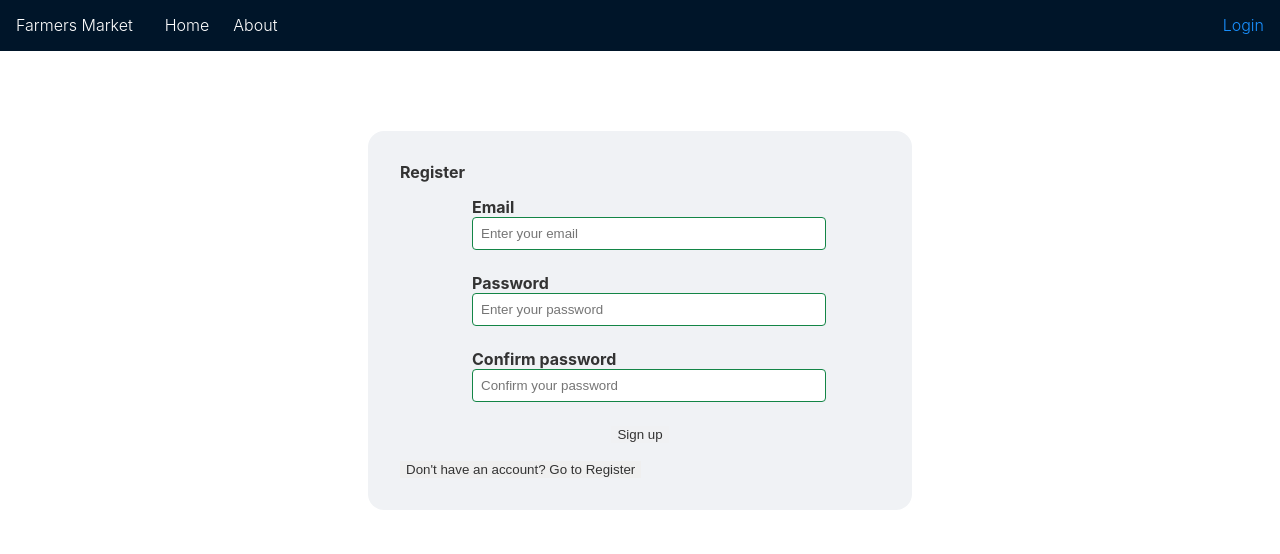
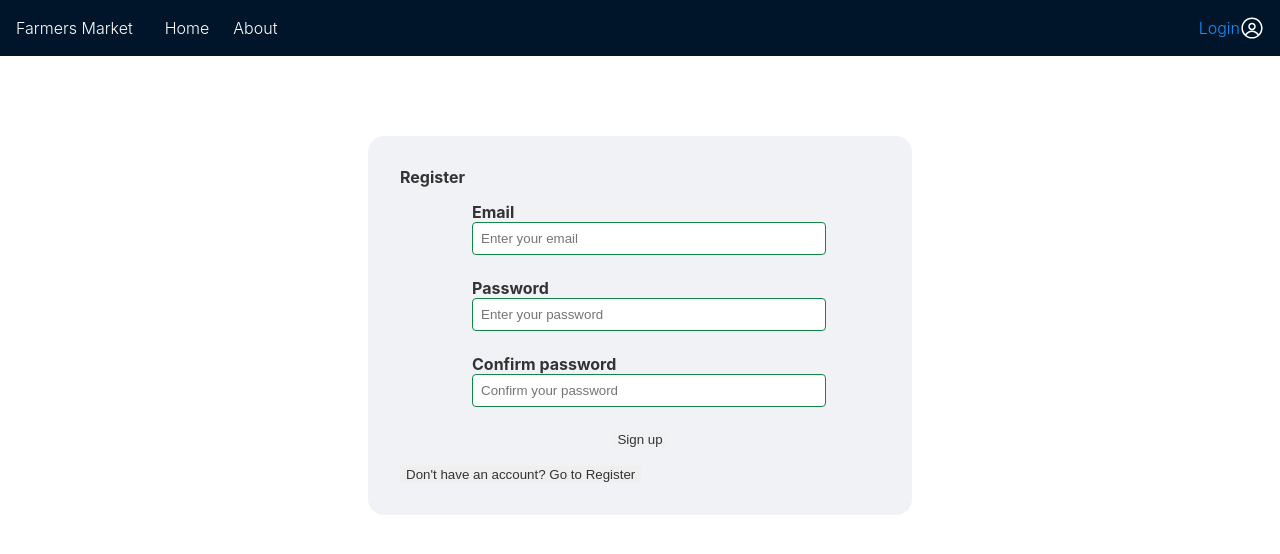
Before and after one commit to MVDem/market-client, a React (Vite) app: page /login in a window 1280 px wide. Shown: the top 554 px of the page. Built offline with nearby package versions, Linux system fonts and the light colour scheme; no server answers; a web font is replaced by a local one.

Commit message:
AvatarUI added to Header component. Done

```diff
--- a/src/components/header/Header.tsx
+++ b/src/components/header/Header.tsx
@@ -4,6 +4,7 @@ import styles from './Header.module.scss';
 import { useAppDispatch, useAppSelector } from '../../store/hooks';
 import { fetchLogout } from '../../store/thunks/auth.thunk';
 import { FiLogOut } from 'react-icons/fi';
+import AvatarUI from '../../UI/AvatarUI/AvatarUI';
 
 const Header: React.FC = () => {
   const { user } = useAppSelector((state) => state.authReducer);
@@ -23,18 +24,18 @@ const Header: React.FC = () => {
         <nav className={styles.navbar}>
           <ul>
             <li>
-              <NavLink to="/" className={setActive}>
+              <NavLink to='/' className={setActive}>
                 Home
               </NavLink>
             </li>
             <li>
-              <NavLink to="/about" className={setActive}>
+              <NavLink to='/about' className={setActive}>
                 About
               </NavLink>
             </li>
             {user?.farmer && (
               <li>
-                <NavLink to="/farmer" className={setActive}>
+                <NavLink to='/farmer' className={setActive}>
                   My dashboard
                 </NavLink>
               </li>
@@ -49,11 +50,15 @@ const Header: React.FC = () => {
             <button onClick={handleLogout}>
               <FiLogOut />
             </button>
+            <AvatarUI src={user?.farmer?.imageURL ?? ''} />
           </div>
         ) : (
-          <NavLink to="/login" className={setActive}>
-            Login
-          </NavLink>
+          <>
+            <NavLink to='/login' className={setActive}>
+              Login
+            </NavLink>
+            <AvatarUI src='' />
+          </>
         )}
       </div>
     </div>
```
Also changed, not shown: src/store/services/offers.service.ts (line endings or trailing spaces).
